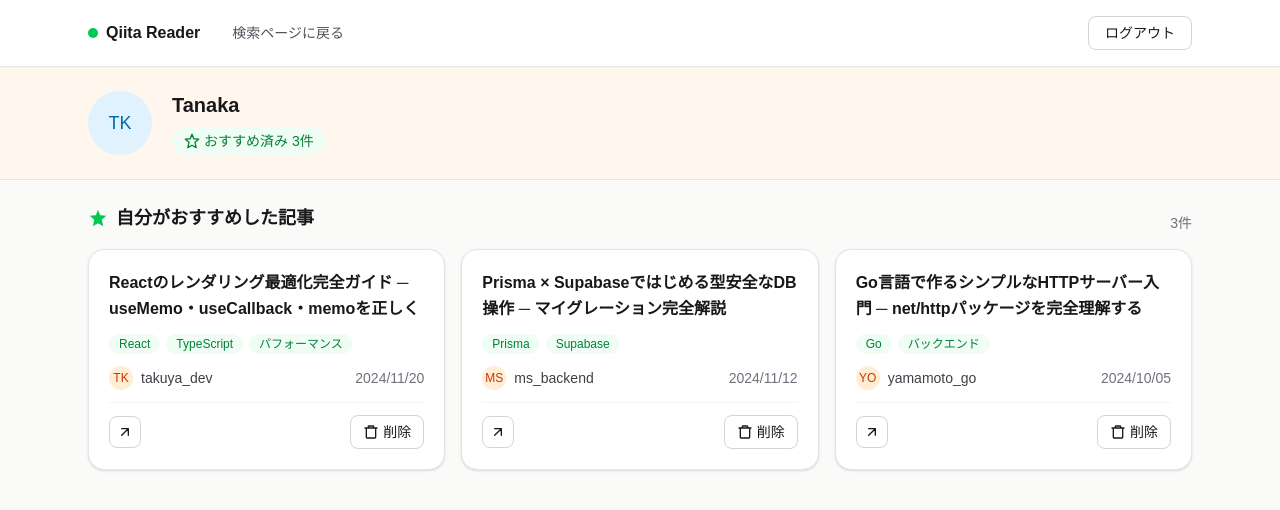
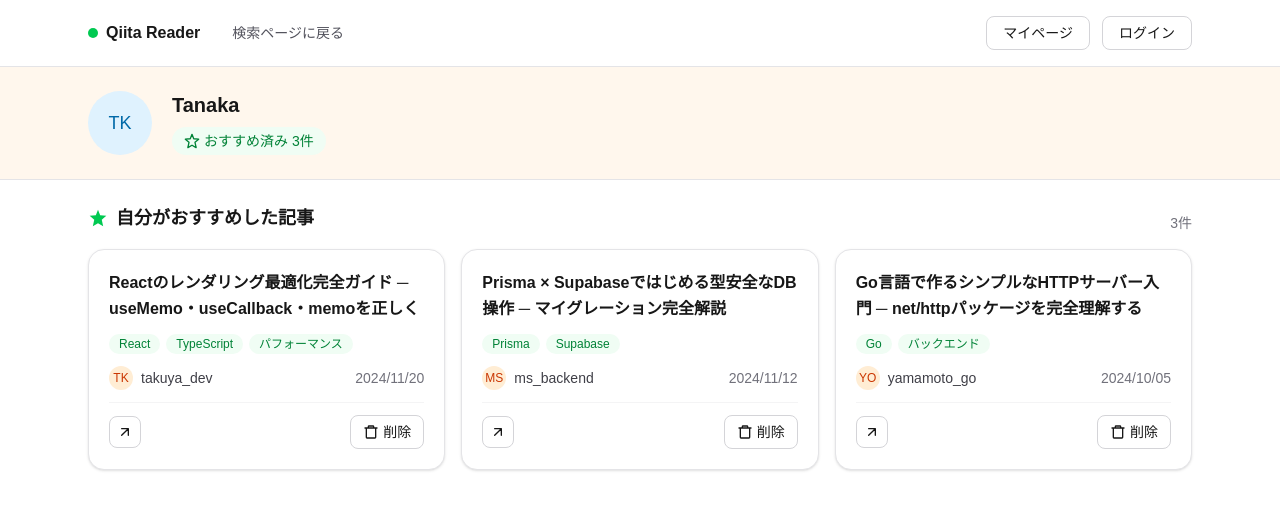
Before and after one commit to ari-koyj/bis-qiita-article-search, a Next.js app: page /mypage in a window 1280 px wide. Shown: the top 510 px of the page. Built offline with nearby package versions, Linux system fonts and the light colour scheme; no server answers.

Commit message:
ヘッダーのlayoutへの組み込みとそれに伴う修正

```diff
--- a/app/layout.tsx
+++ b/app/layout.tsx
@@ -1,5 +1,8 @@
 import type { Metadata } from "next";
 import { Geist, Geist_Mono } from "next/font/google";
+import Header from "@/components/Header";
+import { createClient } from "@/lib/supabase/server";
+
 import "./globals.css";
 
 const geistSans = Geist({
@@ -18,17 +21,43 @@ export const metadata: Metadata = {
     "Qiita記事を検索し、ログインユーザー同士でおすすめ記事を共有できるアプリ",
 };
 
-export default function RootLayout({
+export default async function RootLayout({
   children,
 }: Readonly<{
   children: React.ReactNode;
 }>) {
+  const supabase = await createClient();
+  const {
+    data: { user: sessionUser },
+  } = await supabase.auth.getUser();
+
+  const user = sessionUser
+    ? {
+        name:
+          sessionUser.user_metadata?.name ??
+          sessionUser.user_metadata?.user_name ??
+          sessionUser.email?.split("@")[0] ??
+          "user",
+        initials: (
+          sessionUser.user_metadata?.name ??
+          sessionUser.user_metadata?.user_name ??
+          sessionUser.email ??
+          "U"
+        )
+          .slice(0, 2)
+          .toUpperCase(),
+      }
+    : null;
+
   return (
     <html
       lang="ja"
       className={`${geistSans.variable} ${geistMono.variable} h-full antialiased`}
     >
-      <body className="min-h-full flex flex-col">{children}</body>
+      <body className="flex min-h-screen flex-col bg-stone-50 text-zinc-900">
+        <Header user={user} />
+        {children}
+      </body>
     </html>
   );
 }
--- a/app/login/page.tsx
+++ b/app/login/page.tsx
@@ -1,14 +1,9 @@
-import Header from "@/components/Header";
-
 export default function LoginPage() {
   // ロジック(OAuth・メールログイン処理など)はあとで追加する
   // いまはモックなしの静的テンプレート
 
   return (
-    <div className="flex min-h-screen flex-col bg-stone-50 text-zinc-900">
-      <Header page="login" />
-
-      <main className="flex flex-1 items-start justify-center px-4 py-16">
+    <main className="flex flex-1 items-start justify-center px-4 py-16">
         <div className="w-full max-w-md rounded-2xl border border-zinc-200 bg-white p-8 shadow-sm">
           <div className="text-center">
             <h1 className="text-2xl font-bold">ログイン / 新規登録</h1>
@@ -107,6 +102,5 @@ export default function LoginPage() {
           </p>
         </div>
       </main>
-    </div>
   );
 }
--- a/app/mypage/page.tsx
+++ b/app/mypage/page.tsx
@@ -1,5 +1,4 @@
 import ArticleCard from "@/components/ArticleCard";
-import Header from "@/components/Header";
 import { MY_PAGE_MOCK } from "@/Mock";
 
 export default function MyPage() {
@@ -7,9 +6,7 @@ export default function MyPage() {
   // いまは MY_PAGE_MOCK を直接埋め込む静的テンプレート
 
   return (
-    <div className="flex min-h-screen flex-col bg-stone-50 text-zinc-900">
-      <Header page="mypage" />
-
+    <>
       <section className="border-b border-zinc-200 bg-orange-50">
         <div className="mx-auto flex max-w-6xl items-center gap-5 px-6 py-6">
           <span className="flex size-16 items-center justify-center rounded-full bg-sky-100 text-lg font-medium text-sky-700">
@@ -68,6 +65,6 @@ export default function MyPage() {
           ))}
         </div>
       </main>
-    </div>
+    </>
   );
 }
--- a/app/page.tsx
+++ b/app/page.tsx
@@ -2,7 +2,6 @@
 
 import { useState } from "react";
 import ArticleCard from "@/components/ArticleCard";
-import Header from "@/components/Header";
 import Pagination from "@/components/Pagination";
 import SearchForm from "@/components/SearchForm";
 import Tabs from "@/components/Tabs";
@@ -14,14 +13,7 @@ export default function TopPage() {
   const [currentPage, setCurrentPage] = useState(1);
 
   return (
-    <div className="flex min-h-screen flex-col bg-stone-50 text-zinc-900">
-      <Header
-        page="top"
-        isLoggedIn={true}
-        userName={TOP_PAGE_MOCK.userName}
-        userInitials={TOP_PAGE_MOCK.userInitials}
-      />
-
+    <>
       <SearchForm
         onSearch={(params) => {
           console.log("search:", params);
@@ -88,6 +80,6 @@ export default function TopPage() {
           }
         />
       </main>
-    </div>
+    </>
   );
 }
--- a/components/Header.tsx
+++ b/components/Header.tsx
@@ -1,17 +1,23 @@
+"use client";
+
 import Link from "next/link";
+import { usePathname } from "next/navigation";
 
-type Props =
-  | { page: "top"; isLoggedIn: false }
-  | {
-      page: "top";
-      isLoggedIn: true;
-      userName: string;
-      userInitials: string;
-    }
-  | { page: "mypage" }
-  | { page: "login" };
+type User = {
+  name: string;
+  initials: string;
+};
 
-export default function Header(props: Props) {
+type Props = {
+  user: User | null;
+};
+
+export default function Header({ user }: Props) {
+  const pathname = usePathname();
+  const isLoginPage = pathname === "/login";
+  const isMyPage = pathname === "/mypage";
+  const isLoggedIn = user !== null;
+
   return (
     <header className="border-b border-zinc-200 bg-white">
       <div className="mx-auto flex max-w-6xl items-center gap-8 px-6 py-4">
@@ -20,7 +26,7 @@ export default function Header(props: Props) {
           <span className="font-bold">Qiita Reader</span>
         </Link>
 
-        {props.page === "mypage" && (
+        {isMyPage && (
           <nav className="flex gap-6 text-sm">
             <Link href="/" className="text-zinc-600 hover:text-zinc-900">
               検索ページに戻る
@@ -28,8 +34,32 @@ export default function Header(props: Props) {
           </nav>
         )}
 
+        {!isLoginPage && (
           <div className="ml-auto flex items-center gap-3 text-sm">
-          {props.page === "top" && !props.isLoggedIn && (
+            {isLoggedIn ? (
+              <>
+                <span className="flex size-8 items-center justify-center rounded-full bg-sky-100 text-xs font-medium text-sky-700">
+                  {user.initials}
+                </span>
+                <span className="text-zinc-600">
+                  こんにちは、{user.name}さん
+                </span>
+                {!isMyPage && (
+                  <Link
+                    href="/mypage"
+                    className="rounded-lg border border-zinc-300 bg-white px-4 py-1.5 font-medium hover:bg-zinc-50"
+                  >
+                    マイページ
+                  </Link>
+                )}
+                <button
+                  type="button"
+                  className="rounded-lg border border-zinc-300 bg-white px-4 py-1.5 font-medium hover:bg-zinc-50"
+                >
+                  ログアウト
+                </button>
+              </>
+            ) : (
               <>
                 <Link
                   href="/login"
@@ -45,39 +75,8 @@ export default function Header(props: Props) {
                 </Link>
               </>
             )}
-
-          {props.page === "top" && props.isLoggedIn && (
-            <>
-              <span className="flex size-8 items-center justify-center rounded-full bg-sky-100 text-xs font-medium text-sky-700">
-                {props.userInitials}
-              </span>
-              <span className="text-zinc-600">
-                こんにちは、{props.userName}さん
-              </span>
-              <Link
-                href="/mypage"
-                className="rounded-lg border border-zinc-300 bg-white px-4 py-1.5 font-medium hover:bg-zinc-50"
-              >
-                マイページ
-              </Link>
-              <button
-                type="button"
-                className="rounded-lg border border-zinc-300 bg-white px-4 py-1.5 font-medium hover:bg-zinc-50"
-              >
-                ログアウト
-              </button>
-            </>
+          </div>
         )}
-
-          {props.page === "mypage" && (
-            <button
-              type="button"
-              className="rounded-lg border border-zinc-300 bg-white px-4 py-1.5 font-medium hover:bg-zinc-50"
-            >
-              ログアウト
-            </button>
-          )}
-        </div>
       </div>
     </header>
   );
```
Lines whose indentation alone changed are shown as unchanged.
